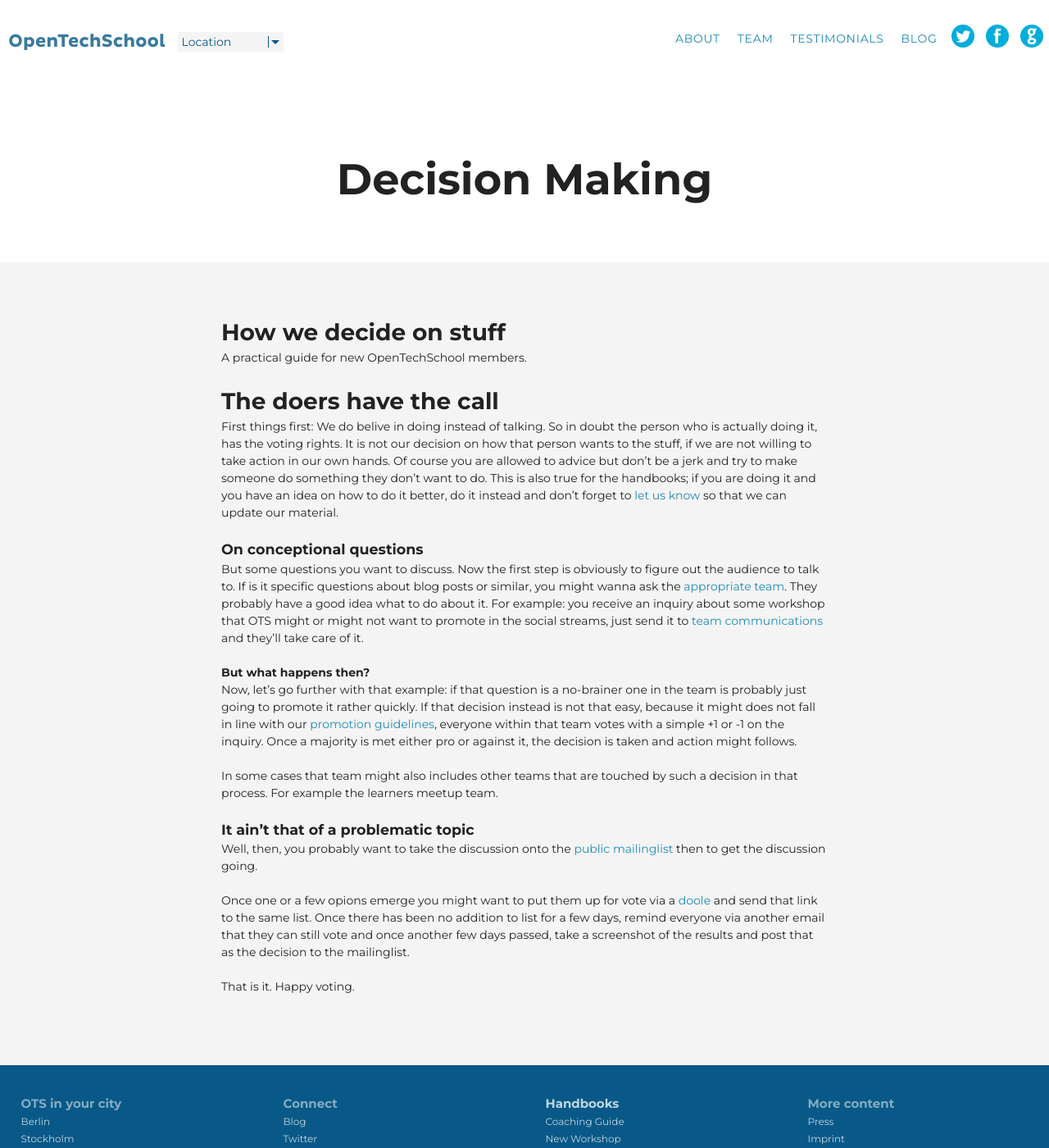
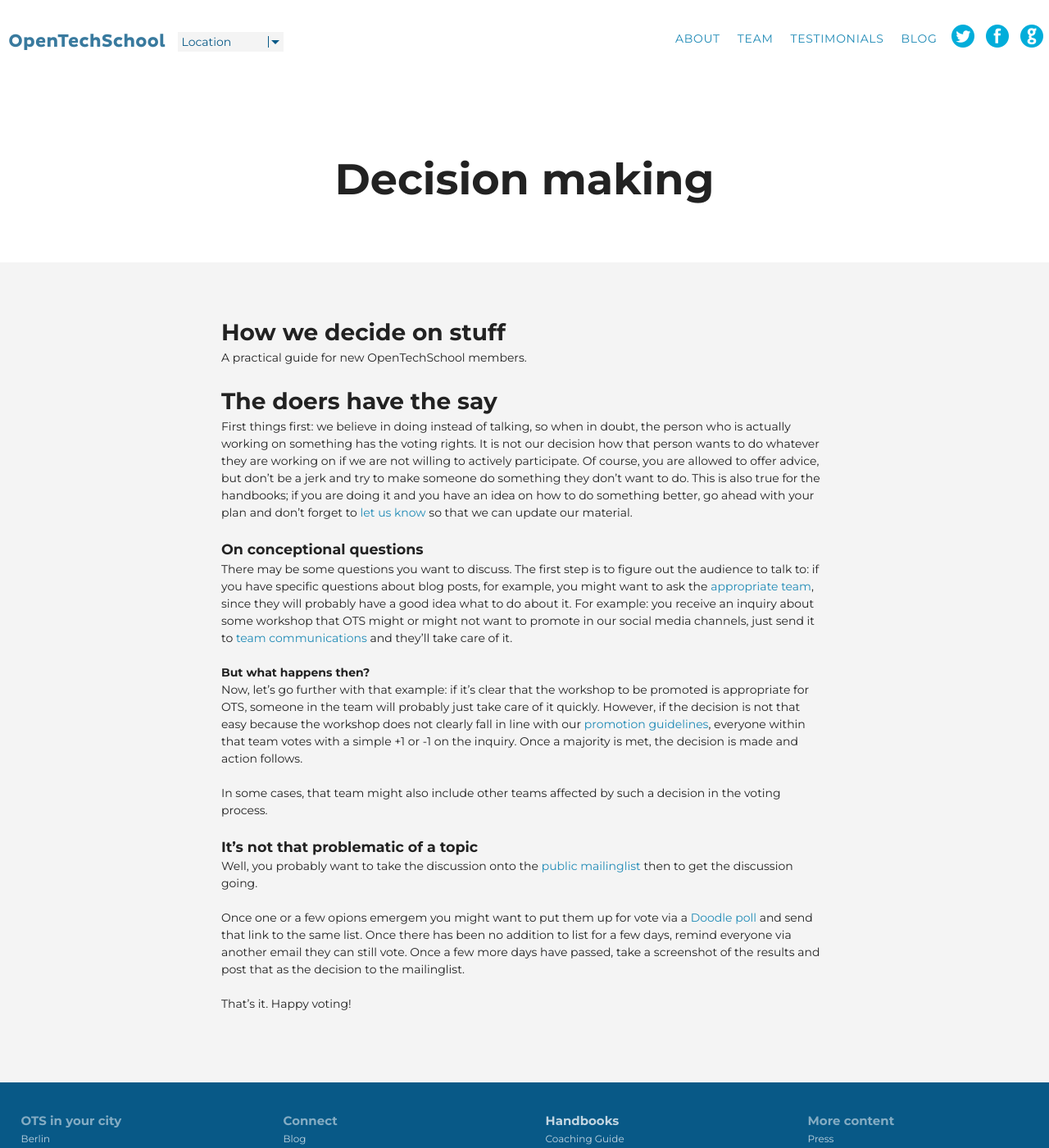
Before and after one commit to OpenTechSchool/www.opentechschool.org, a Jekyll site: the page built from handbooks/decision-making.md, in a window 1280 px wide and 1400 px high. Shown: the whole window at 82% size. Built offline with Jekyll 4.4.1, drawn with Linux system fonts in a browser that asks for light colours; nearby versions of some CDN libraries.

Commit message:
copyediting

```diff
--- a/handbooks/decision-making.md
+++ b/handbooks/decision-making.md
@@ -1,27 +1,27 @@
 ---
 layout: simple
-title: Decision Making
+title: Decision making
 ---
 
 ## How we decide on stuff
 
 A practical guide for new OpenTechSchool members.
 
-## The doers have the call
+## The doers have the say
 
-First things first: We do belive in doing instead of talking. So in doubt the person who is actually doing it, has the voting rights. It is not our decision on how that person wants to the stuff, if we are not willing to take action in our own hands. Of course you are allowed to advice but don't be a jerk and try to make someone do something they don't want to do. This is also true for the handbooks; if you are doing it and you have an idea on how to do it better, do it instead and don't forget to [let us know](/contacts.html) so that we can update our material.
+First things first: we believe in doing instead of talking, so when in doubt, the person who is actually working on something has the voting rights. It is not our decision how that person wants to do whatever they are working on if we are not willing to actively participate. Of course, you are allowed to offer advice, but don't be a jerk and try to make someone do something they don't want to do. This is also true for the handbooks; if you are doing it and you have an idea on how to do something better, go ahead with your plan and don't forget to [let us know](/contacts.html) so that we can update our material.
 
 ### On conceptional questions
-But some questions you want to discuss. Now the first step is obviously to figure out the audience to talk to. If is it specific questions about blog posts or similar, you might wanna ask the [appropriate team](/contacts.html). They probably have a good idea what to do about it. For example: you receive an inquiry about some workshop that OTS might or might not want to promote in the social streams, just send it to [team communications](mailto:team.communications[at]opentechschool.org) and they'll take care of it.
+There may be some questions you want to discuss. The first step is to figure out the audience to talk to: if you have specific questions about blog posts, for example, you might want to ask the [appropriate team](/contacts.html), since they will probably have a good idea what to do about it. For example: you receive an inquiry about some workshop that OTS might or might not want to promote in our social media channels, just send it to [team communications](mailto:team.communications[at]opentechschool.org) and they'll take care of it.
 
 #### But what happens then?
-Now, let's go further with that example: if that question is a no-brainer one in the team is probably just going to promote it rather quickly. If that decision instead is not that easy, because it might does not fall in line with our [promotion guidelines](/handbooks/promotion.html), everyone within that team votes with a simple +1 or -1 on the inquiry. Once a majority is met either pro or against it, the decision is taken and action might follows.
+Now, let's go further with that example: if it's clear that the workshop to be promoted is appropriate for OTS, someone in the team will probably just take care of it quickly. However, if the decision is not that easy because the workshop does not clearly fall in line with our [promotion guidelines](/handbooks/promotion.html), everyone within that team votes with a simple +1 or -1 on the inquiry. Once a majority is met, the decision is made and action follows.
 
-In some cases that team might also includes other teams that are touched by such a decision in that process. For example the learners meetup team.
+In some cases, that team might also include other teams affected by such a decision in the voting process.
 
-### It ain't that of a problematic topic
-Well, then, you probably want to take the discussion onto the [public mailinglist](https://groups.google.com/a/opentechschool.org/forum/?fromgroups#!forum/discuss.global) then to get the discussion going.
+### It's not that problematic of a topic
+Well, you probably want to take the discussion onto the [public mailinglist](https://groups.google.com/a/opentechschool.org/forum/?fromgroups#!forum/discuss.global) then to get the discussion going.
 
-Once one or a few opions emerge you might want to put them up for vote via a [doole](http://doodle.com) and send that link to the same list. Once there has been no addition to list for a few days, remind everyone via another email that they can still vote and once another few days passed, take a screenshot of the results and post that as the decision to the mailinglist.
+Once one or a few opions emergem you might want to put them up for vote via a [Doodle poll](http://doodle.com) and send that link to the same list. Once there has been no addition to list for a few days, remind everyone via another email they can still vote. Once a few more days have passed, take a screenshot of the results and post that as the decision to the mailinglist.
 
-That is it. Happy voting.
+That's it. Happy voting!
```
